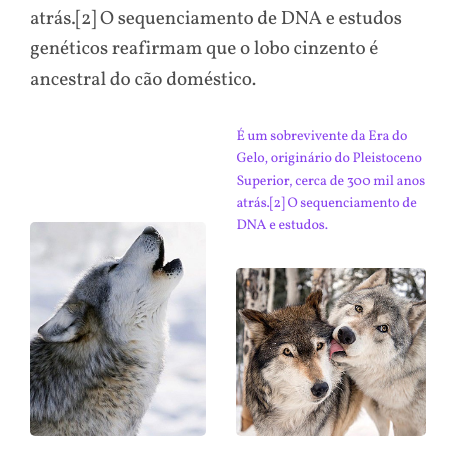
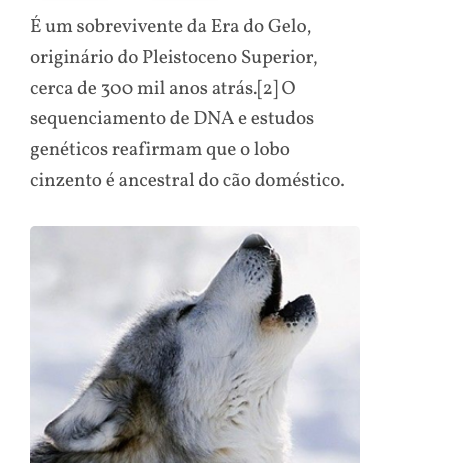
Before and after one commit to felipe-a-rios/wildbeast, a plain HTML site: page index.html in a window 390 px wide. Shown: the part 575-1038 px from the top of the page, 456 px wide, since content can reach past the window. Drawn offline with Linux system fonts and the light colour scheme.

Commit message:
finishing project

```diff
--- a/css/style.css
+++ b/css/style.css
@@ -21,7 +21,7 @@ li {
   list-style: none;
 }
 img {
-  max-width: 100%;
+  width: 100%;
   display: block;
   border-radius: 5px;
 }
@@ -163,6 +163,11 @@ img {
   grid-template-columns: 1fr 1fr;
   grid-gap: 30px;
 }
+@media (max-width: 600px) {
+  .content {
+    grid-template-columns: auto;
+  }
+}
 .col-wide {
   grid-column: 1 / -1;
 }
@@ -265,8 +270,8 @@ p {
   align-content: start;
   padding: 30px;
   grid-gap: 30px;
+  grid-template-columns: repeat(auto-fit, minmax(150px, 1fr));
 }
-
 /*footer*/
 .footer {
   grid-area: footer;
```
